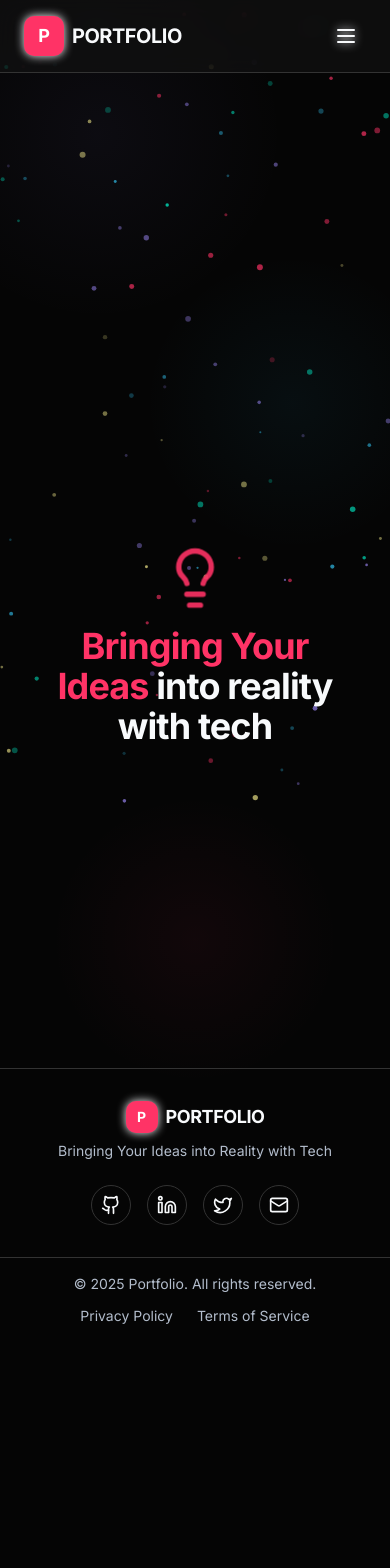
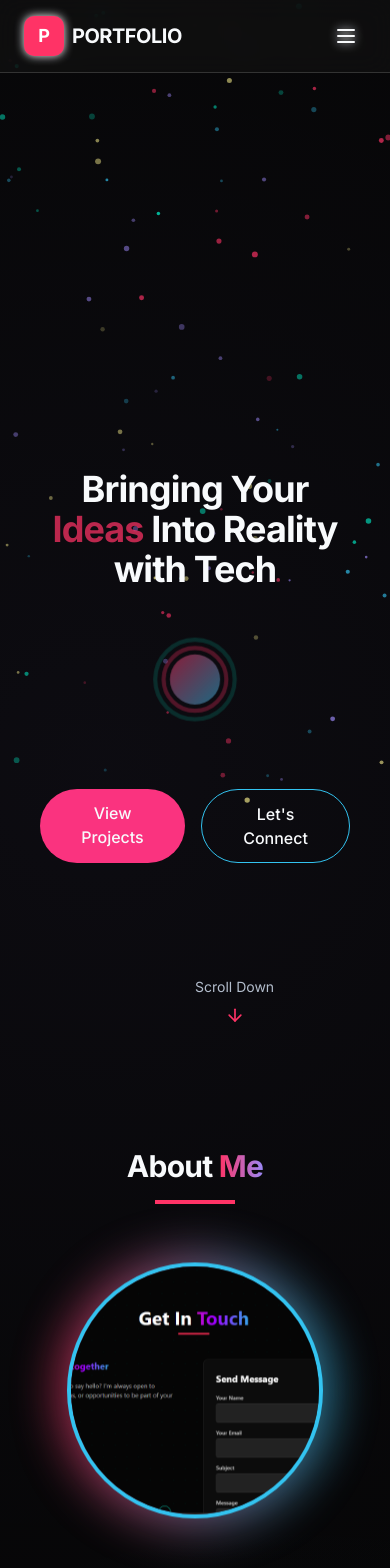
Before and after one commit to Skinnyfella/my-portfolio, a React (Vite) app: page / in a window 390 px wide. Shown: the top 1568 px of the page. Before the commit the page ends 1342 px from the top, so only its background shows below. Built offline with nearby package versions, Linux system fonts and the light colour scheme.

Commit message:
Reverted to edit edt-7e679f64-63b7-485d-879a-fd541f237efe: "feat: Implement portfolio UI
Implement a responsive and animated portfolio UI with a hamburger navigation for smaller screens."

```diff
--- a/package.json
+++ b/package.json
@@ -55,12 +55,10 @@
     "react-hook-form": "^7.53.0",
     "react-resizable-panels": "^2.1.3",
     "react-router-dom": "^6.26.2",
-    "react-typed": "^2.0.12",
     "recharts": "^2.12.7",
     "sonner": "^1.5.0",
     "tailwind-merge": "^2.5.2",
     "tailwindcss-animate": "^1.0.7",
-    "typed.js": "^2.0.16",
     "vaul": "^0.9.3",
     "zod": "^3.23.8"
   },
--- a/src/components/HeroSection.tsx
+++ b/src/components/HeroSection.tsx
@@ -1,37 +1,69 @@
 
-import React, { useEffect, useRef } from 'react';
-import Typed from 'typed.js';
-import { Lightbulb } from 'lucide-react';
+import { useEffect, useRef } from 'react';
+import { ArrowDown } from 'lucide-react';
+import { Link } from 'react-router-dom';
 
 const HeroSection = () => {
-  const typedRef = useRef(null);
+  const titleRef = useRef<HTMLHeadingElement>(null);
 
   useEffect(() => {
-    if (typedRef.current) {
-      const typed = new Typed(typedRef.current, {
-        strings: ["into reality with tech"],
-        typeSpeed: 50,
-        backSpeed: 50,
-        loop: false,
-        showCursor: false
-      });
+    // Split text animation for the title
+    const title = titleRef.current;
+    if (!title) return;
 
-      return () => {
-        typed.destroy();
-      };
-    }
+    const text = title.innerText;
+    const words = text.split(' ');
+
+    let newHTML = '';
+    words.forEach((word, wordIndex) => {
+      if (word === 'Ideas') {
+        newHTML += `<span class="text-neon-pink animate-pulse">${word}</span> `;
+      } else {
+        newHTML += `<span class="word" style="animation-delay: ${wordIndex * 0.1}s">${word}</span> `;
+      }
+    });
+
+    title.innerHTML = newHTML;
+
+    // Add animation class to each word
+    const wordElements = title.querySelectorAll('.word');
+    wordElements.forEach((element, index) => {
+      setTimeout(() => {
+        element.classList.add('animate-fade-in');
+      }, index * 100);
+    });
   }, []);
 
   return (
-    <section className="relative min-h-screen flex flex-col justify-center items-center">
+    <section className="relative min-h-screen flex flex-col justify-center items-center pt-20 pb-10">
       <div className="container mx-auto px-4 z-10">
-        <div className="flex flex-col items-center justify-center text-center gap-4">
-          <Lightbulb className="w-16 h-16 text-neon-pink animate-pulse" />
-          <h1 className="text-4xl md:text-6xl lg:text-7xl font-bold tracking-tight">
-            <span className="text-neon-pink">Bringing Your Ideas </span>
-            <span ref={typedRef}></span>
+        <div className="flex flex-col items-center justify-center text-center">
+          <h1
+            ref={titleRef}
+            className="text-4xl md:text-6xl lg:text-7xl font-bold mb-6 tracking-tight"
+          >
+            Bringing Your Ideas Into Reality with Tech
           </h1>
+
+          <div className="w-20 h-20 relative my-8 animate-float">
+            <div className="w-full h-full rounded-full border-4 border-neon-cyan border-opacity-20 flex items-center justify-center animate-pulse">
+              <div className="w-16 h-16 rounded-full border-4 border-neon-pink border-opacity-40 flex items-center justify-center">
+                <div className="w-12 h-12 rounded-full bg-gradient-to-br from-neon-pink to-neon-blue opacity-70"></div>
+              </div>
+            </div>
+          </div>
+
+          <div className="flex gap-4 mt-8">
+            <Link to="/work" className="btn-primary">View Projects</Link>
+            <Link to="/contact" className="btn-outline">Let's Connect</Link>
+          </div>
         </div>
+      </div>
+
+      {/* Scroll down indicator */}
+      <div className="absolute bottom-8 left-1/2 transform -translate-x-1/2 flex flex-col items-center animate-bounce cursor-pointer">
+        <span className="text-sm mb-2 text-muted-foreground">Scroll Down</span>
+        <ArrowDown className="h-5 w-5 text-neon-pink" />
       </div>
     </section>
   );
--- a/src/components/Navbar.tsx
+++ b/src/components/Navbar.tsx
@@ -40,7 +40,7 @@ const Navbar = () => {
         <span className="font-bold text-xl tracking-tight">PORTFOLIO</span>
       </Link>
 
-      {/* Desktop Navigation */}
+      {/* Desktop Navigation (>= 1020px) */}
       <div className="hidden lg:flex items-center gap-8 animate-fade-in">
         {navItems.map((item) => (
           <Link
@@ -54,7 +54,7 @@ const Navbar = () => {
         ))}
       </div>
 
-      {/* Mobile Navigation Trigger */}
+      {/* Mobile Navigation (< 1020px) */}
       <div className="lg:hidden flex items-center">
         <button
           onClick={() => setIsMenuOpen(!isMenuOpen)}
@@ -65,10 +65,10 @@ const Navbar = () => {
         </button>
       </div>
 
-      {/* Mobile Menu with added padding */}
+      {/* Mobile Menu */}
       {isMenuOpen && (
         <div className="fixed inset-0 top-[72px] z-40 bg-background/95 backdrop-blur-md lg:hidden animate-fade-in">
-          <div className="flex flex-col items-center justify-center h-full gap-8 -mt-20">
+          <div className="flex flex-col items-center justify-center h-full gap-8">
             {navItems.map((item, index) => (
               <Link
                 key={item.name}
--- a/src/components/ProjectsSection.tsx
+++ b/src/components/ProjectsSection.tsx
@@ -1,6 +1,6 @@
-import React, { useEffect, useRef } from 'react';
+
+import { useEffect, useRef } from 'react';
 import { ExternalLink, Github } from 'lucide-react';
-import { Card, CardContent } from './ui/card';
 
 type Technology = {
   name: string;
@@ -63,7 +63,12 @@ const ProjectsSection = () => {
       (entries) => {
         entries.forEach((entry) => {
           if (entry.isIntersecting) {
-            entry.target.classList.add('animate-fade-in');
+            const projectCards = entry.target.querySelectorAll('.project-card');
+            projectCards.forEach((card, index) => {
+              setTimeout(() => {
+                card.classList.add('animate-fade-in');
+              }, index * 200);
+            });
             observer.unobserve(entry.target);
           }
         });
@@ -83,28 +88,31 @@ const ProjectsSection = () => {
   }, []);
 
   return (
-    <section id="projects" className="py-20 bg-background">
+    <section id="projects" className="py-20">
       <div className="container mx-auto px-4">
         <div className="text-center mb-16">
-          <h2 className="text-3xl md:text-5xl font-bold mb-4">My Work</h2>
-          <p className="text-muted-foreground max-w-2xl mx-auto">
-            Here's a selection of my recent projects. Each project reflects my passion for creating beautiful,
-            functional, and user-friendly applications.
-          </p>
+          <h2 className="text-3xl md:text-5xl font-bold mb-4">Projects</h2>
+          <div className="h-1 w-20 bg-neon-purple mx-auto mt-4 mb-8"></div>
         </div>
 
-        <div ref={projectsRef} className="grid grid-cols-1 md:grid-cols-2 gap-8">
+        <div ref={projectsRef} className="grid grid-cols-1 md:grid-cols-2 lg:grid-cols-3 gap-8">
           {projects.map((project, index) => (
-            <Card key={index} className="overflow-hidden bg-card/50 backdrop-blur border-border">
-              <img
-                src={project.image}
-                alt={project.title}
-                className="w-full h-64 object-cover"
-              />
-              <CardContent className="p-6">
-                <h3 className="text-xl font-bold mb-2">{project.title}</h3>
-                <p className="text-muted-foreground mb-4">{project.description}</p>
+            <div key={index} className="project-card opacity-0 glass-card overflow-hidden rounded-xl transition-all duration-300 hover:shadow-[0_0_15px_rgba(155,135,245,0.3)]">
+              {/* Project Image */}
+              <div className="h-56 overflow-hidden">
+                <img
+                  src={project.image}
+                  alt={project.title}
+                  className="w-full h-full object-cover transition-transform duration-500 hover:transform hover:scale-110"
+                />
+              </div>
 
+              {/* Project Content */}
+              <div className="p-6">
+                <h3 className="text-xl font-bold mb-3">{project.title}</h3>
+                <p className="text-muted-foreground text-sm mb-4">{project.description}</p>
+
+                {/* Technologies */}
                 <div className="flex flex-wrap gap-2 mb-6">
                   {project.technologies.map((tech, techIndex) => (
                     <span
@@ -116,28 +124,29 @@ const ProjectsSection = () => {
                   ))}
                 </div>
 
+                {/* Links */}
                 <div className="flex gap-4">
                   <a
                     href={project.demoLink}
-                    className="flex items-center gap-2 text-neon-cyan hover:text-neon-blue transition-colors"
+                    className="flex items-center gap-1 text-neon-cyan hover:text-neon-blue transition-colors"
                     target="_blank"
                     rel="noopener noreferrer"
                   >
-                    <span>Live Demo</span>
+                    <span className="text-sm">Live Demo</span>
                     <ExternalLink className="h-4 w-4" />
                   </a>
                   <a
                     href={project.codeLink}
-                    className="flex items-center gap-2 text-neon-pink hover:text-neon-purple transition-colors"
+                    className="flex items-center gap-1 text-neon-pink hover:text-neon-purple transition-colors"
                     target="_blank"
                     rel="noopener noreferrer"
                   >
-                    <span>Code</span>
+                    <span className="text-sm">Code</span>
                     <Github className="h-4 w-4" />
                   </a>
                 </div>
-              </CardContent>
-            </Card>
+              </div>
+            </div>
           ))}
         </div>
       </div>
--- a/src/pages/Home.tsx
+++ b/src/pages/Home.tsx
@@ -1,5 +1,9 @@
 
 import HeroSection from '../components/HeroSection';
+import AboutSection from '../components/AboutSection';
+import ServicesSection from '../components/ServicesSection';
+import ProjectsSection from '../components/ProjectsSection';
+import ContactSection from '../components/ContactSection';
 import ParticleBackground from '../components/ParticleBackground';
 import { motion } from 'framer-motion';
 
@@ -14,6 +18,10 @@ const Home = () => {
     >
       <ParticleBackground />
       <HeroSection />
+      <AboutSection />
+      <ServicesSection />
+      <ProjectsSection />
+      <ContactSection />
     </motion.div>
   );
 };
```
Also changed, not shown: 1 other file (tests, documents, lock files or other folders).
